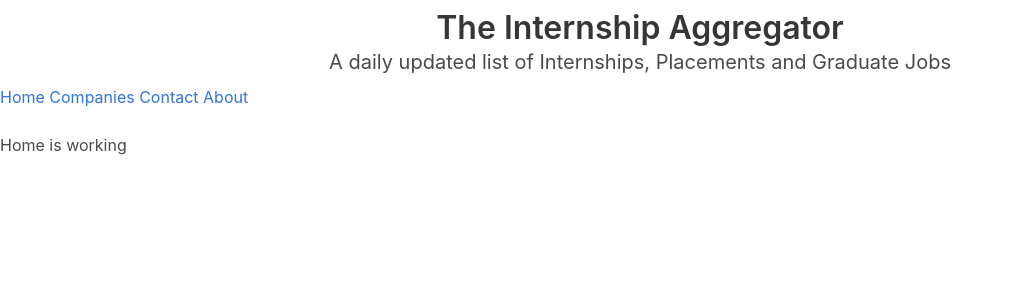
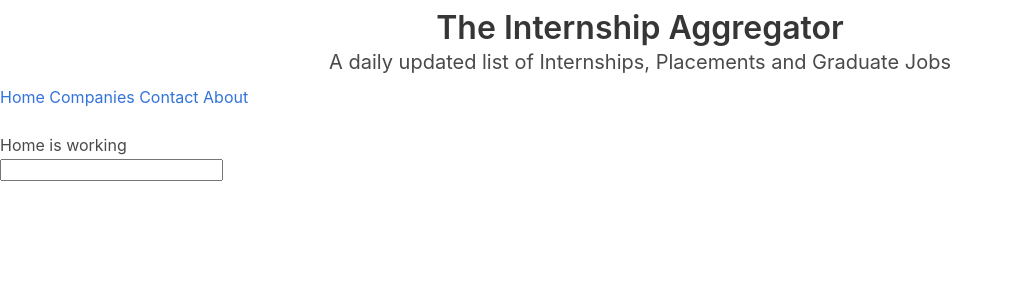
Before and after one commit to yasserqureshi1/internship-aggregator, a Flask app: page / in a window 1280 px wide. Shown: the top 300 px of the page, without its empty margins (0-1013 px from the left). Run offline with Flask 2, Linux system fonts and the light colour scheme.

Commit message:
Cleaned up

```diff
--- a/app/templates/home.html
+++ b/app/templates/home.html
@@ -1,8 +1,16 @@
 {% extends "base.html" %}
 
 {% block content %}
-<div class="">
-    <h1 class="header">Home is working</h1>
+<div class="homepage">
+    <h1 class="home-title">Home is working</h1>
 
+    <div class="filter-sort-home">
+        {# filters and sorting: #}
+        <input name="search">
+    </div>
+
+    <div class="tiled-position-home">
+        {# tiled positions #}
+    </div>
 </div>
 {% endblock %}
```
